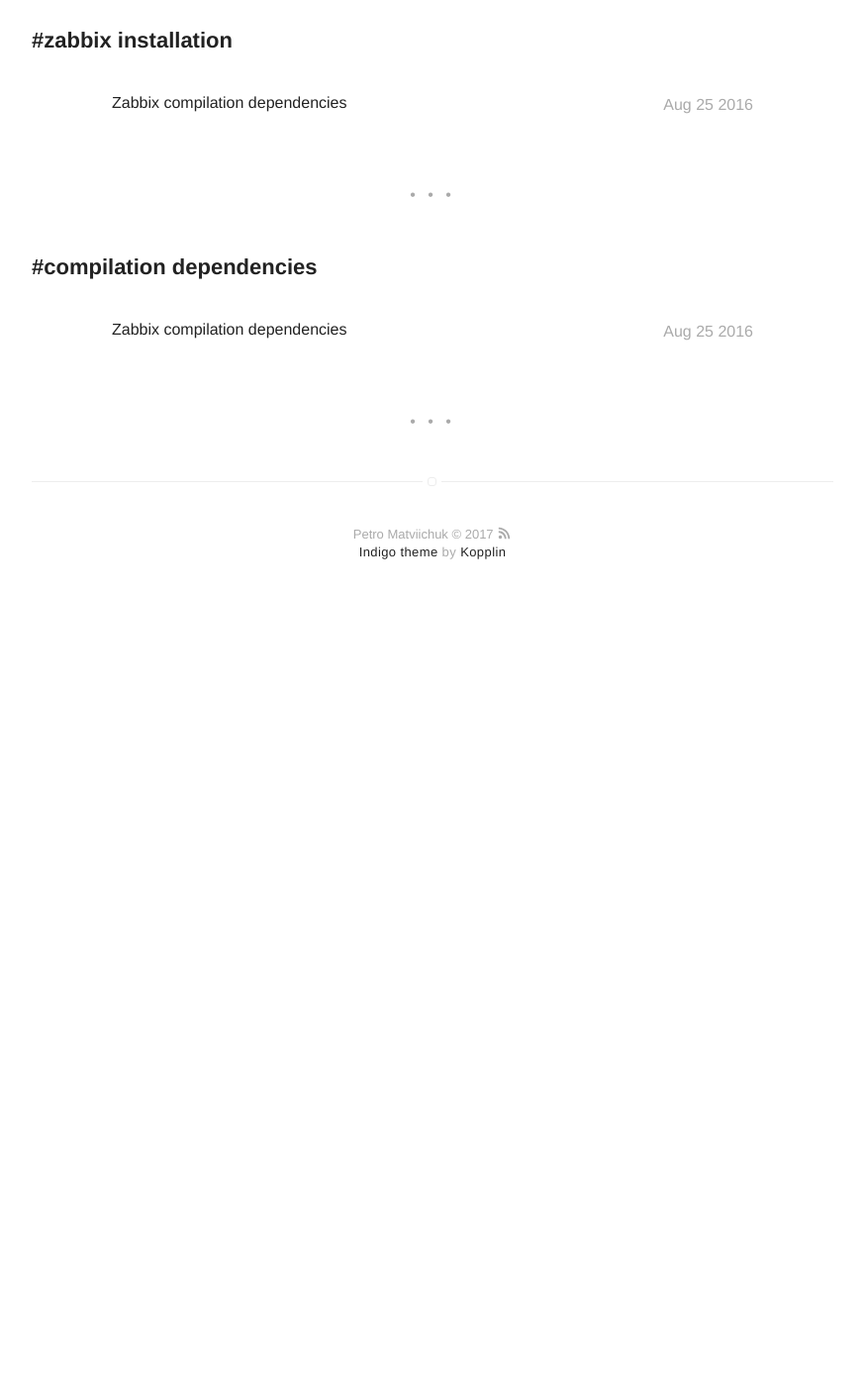
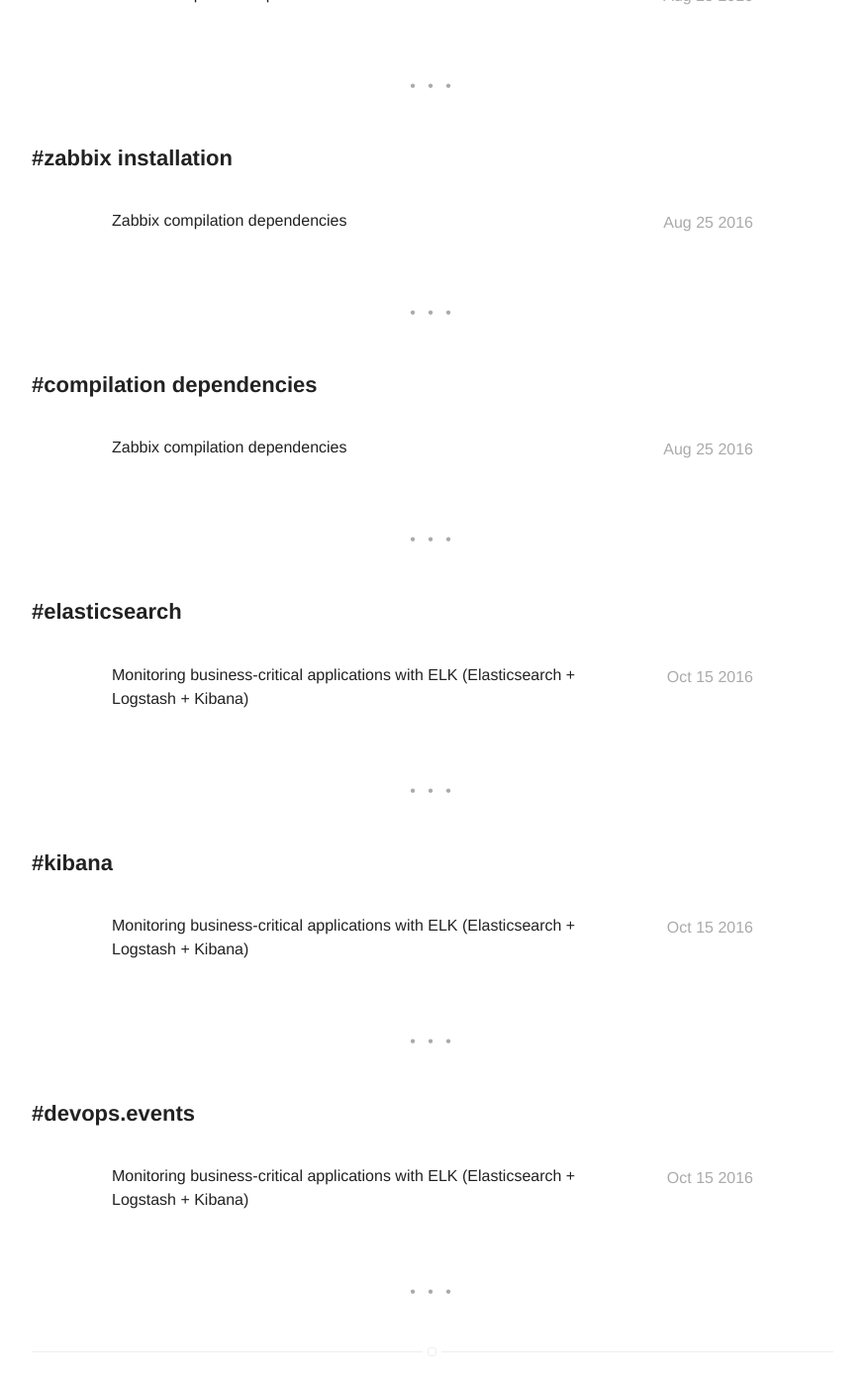
Before and after one commit to petromatviichuk/petromatviichuk.github.io, a Jekyll site: the page built from tags.html, in a window 1280 px wide and 1400 px high, scrolled down 2289 px. Shown: the whole window at 99% size, without its empty margins (203-1076 px from the left). Built offline with Jekyll 4.4.1, drawn with Linux system fonts in a browser that asks for light colours; before the commit the page ends 2919 px from its top, so only the background shows below that; some of the changed text lies outside the part shown.

Commit message:
Added missed post for Sep 2016

```diff
--- a/_config.yml
+++ b/_config.yml
@@ -10,7 +10,7 @@
 external-image: false
 picture: assets/images/profile.jpg
 
-url: https://www.matviichuk.com
+url: http://127.0.0.1:4000
 # your url: http://USERNAME.github.io
 
 #permalink: /:title/
--- /dev/null
+++ b/_posts/2016-10-15-elk-webinar.markdown
@@ -0,0 +1,26 @@
+---
+title: "Monitoring business-critical applications with ELK (Elasticsearch + Logstash + Kibana)"
+layout: post
+date: 2016-10-15 00:00
+tag:
+- elasticsearch
+- logstash
+- kibana
+- devops.events
+blog: true
+star: false
+author: pmatv
+---
+
+In September I had to speak about ELK stack within [DevOps.Events](https://devops.events/) project.
+
+It was my first webinar and I've decided to describe following topics:
+
+* why logs are so important?
+* introduction and overview of #ELK stack
+* configuration example
+* real-life deployment scenario
+
+Webinar is on my native language, so if you understand Ukrainain, enjoy ;)
+
+<iframe width="560" height="310" src="https://www.youtube.com/embed/DhQvjQib56w" frameborder="0" allowfullscreen></iframe>
```
